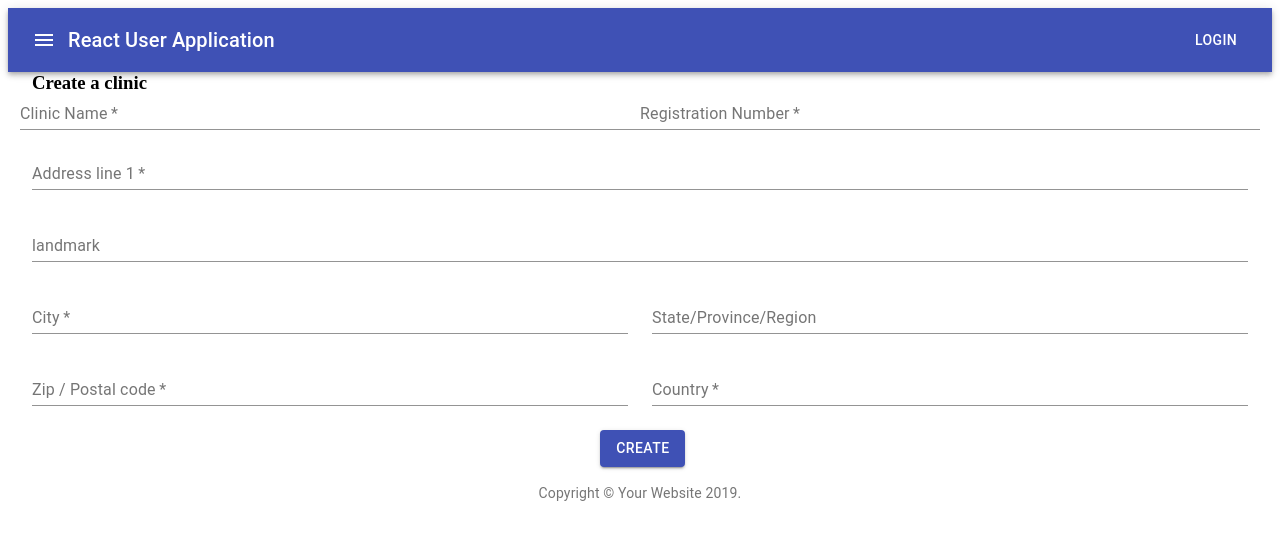
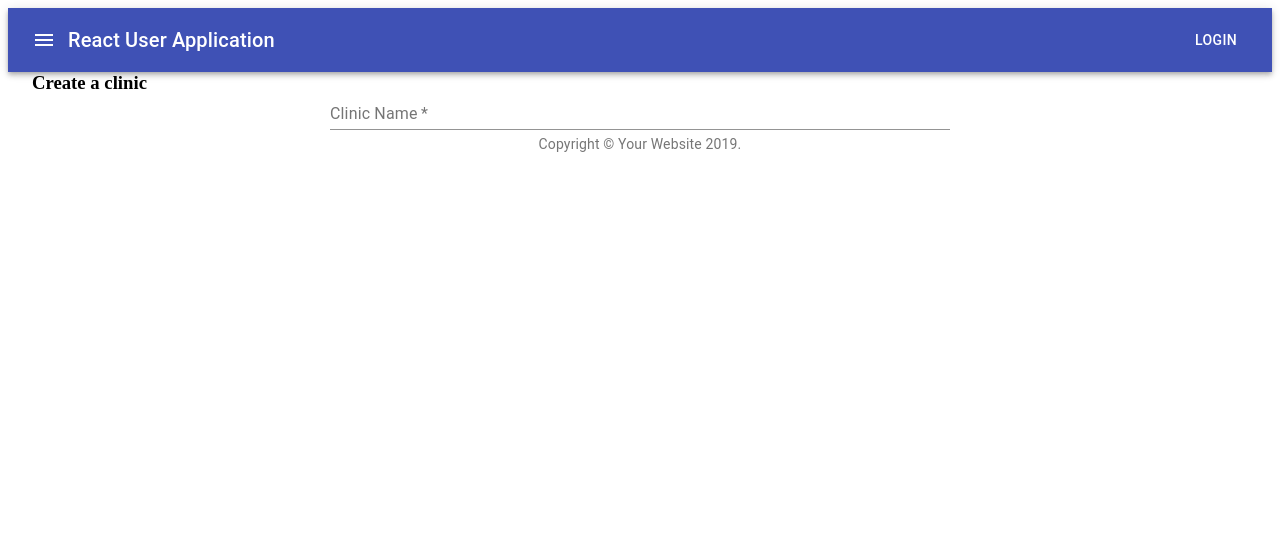
Before and after one commit to abhi-debuginside/ddocfleet-client, a React (Create React App) app: page / in a window 1280 px wide. Shown: the top 540 px of the page. Built offline with nearby package versions, Linux system fonts and the light colour scheme.

Commit message:
1 file modified

```diff
--- a/src/components/clinic/CreateClinic.js
+++ b/src/components/clinic/CreateClinic.js
@@ -47,7 +47,7 @@ class CreateClinic extends Component {
   // render dom elements
   render() {
     return (
-      <form container novalidation>
+      <form  novalidation>
         <Grid>
           <Typography variant="title" margin={2} component="h3">
             Create a clinic
@@ -72,77 +72,7 @@ class CreateClinic extends Component {
               value={this.state.displayName}
             />
           </Grid>
-          <Grid Item xs={12} sm={6}>
-            <TextField
-              required
-              id="registrationNumber"
-              name="registrationNumber"
-              label="Registration Number"
-              fullWidth
-            />
-          </Grid>
-          <Grid item xs={12}>
-            <TextField
-              required
-              id="address1"
-              name="address1"
-              label="Address line 1"
-              fullWidth
-              autoComplete="billing address-line1"
-            />
-          </Grid>
-          <Grid item xs={12}>
-            <TextField
-              id="landmark"
-              name="landmark"
-              label="landmark"
-              fullWidth
-              autoComplete="billing address-line1"
-            />
-          </Grid>
-          <Grid item xs={12} sm={6}>
-            <TextField
-              required
-              id="city"
-              name="city"
-              label="City"
-              fullWidth
-              autoComplete="billing address-level1"
-            />
-          </Grid>
-          <Grid item xs={12} sm={6}>
-            <TextField
-              id="state"
-              name="state"
-              label="State/Province/Region"
-              fullWidth
-            />
-          </Grid>
-          <Grid item xs={12} sm={6}>
-            <TextField
-              required
-              id="zip"
-              name="zip"
-              label="Zip / Postal code"
-              fullWidth
-              autoComplete="billing postal-code"
-            />
-          </Grid>
-          <Grid item xs={12} sm={6}>
-            <TextField
-              required
-              id="country"
-              name="country"
-              label="Country"
-              fullWidth
-              autoComplete="billing country"
-            />
-          </Grid>
-          <Grid item xs={1}>
-            <Button type="submit" variant="contained" color="primary" onClick={this.addClinic} >
-              Create
-            </Button>
-          </Grid>
+
         </Grid>
       </form>
     );
```
